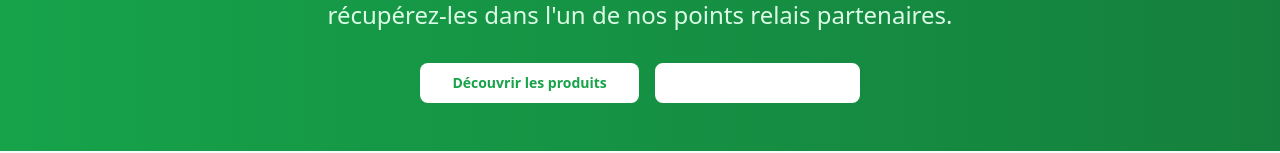
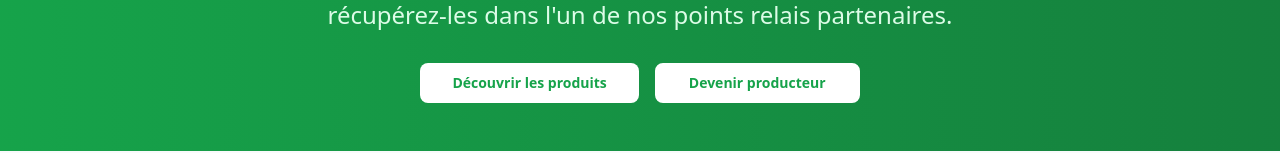
Before and after one commit to veissa/tiredOfLife, a React (Vite) app: page / in a window 1280 px wide. Shown: the part 289-442 px from the top of the page. Built offline with nearby package versions, Linux system fonts and the light colour scheme.

Commit message:
Fix: Improve "Devenir producteur" button
Change the font color of the "Devenir producteur" button to green for better clarity.

```diff
--- a/src/components/Hero.tsx
+++ b/src/components/Hero.tsx
@@ -44,7 +44,7 @@ const Hero = ({ onProducerSignup }: HeroProps) => {
               <Button
                 onClick={handleBecomeProducer}
                 variant="outline"
-                className="border-2 border-white text-white px-8 py-3 rounded-lg font-semibold hover:bg-white hover:text-green-600 transition-colors"
+                className="border-2 border-white bg-white text-green-600 px-8 py-3 rounded-lg font-semibold hover:bg-green-50 hover:text-green-700 transition-colors"
               >
                 Devenir producteur
               </Button>
```
